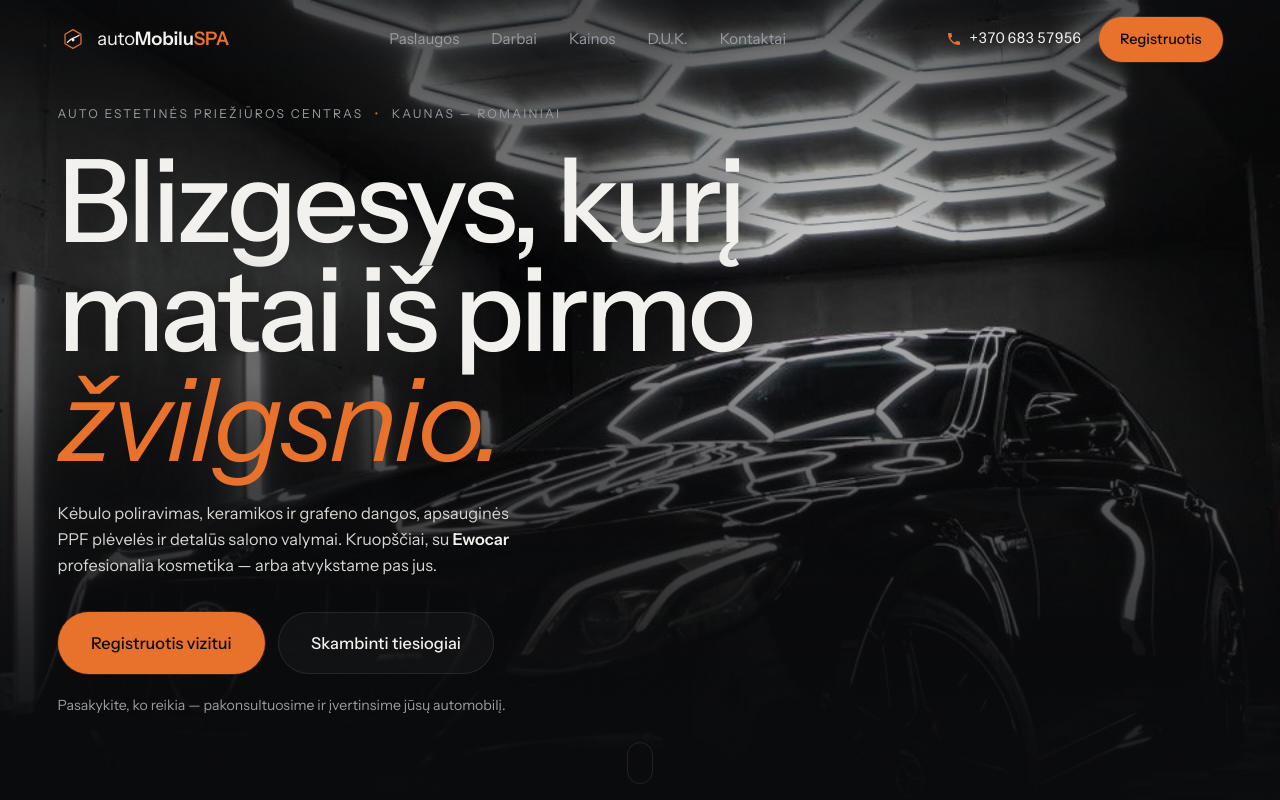
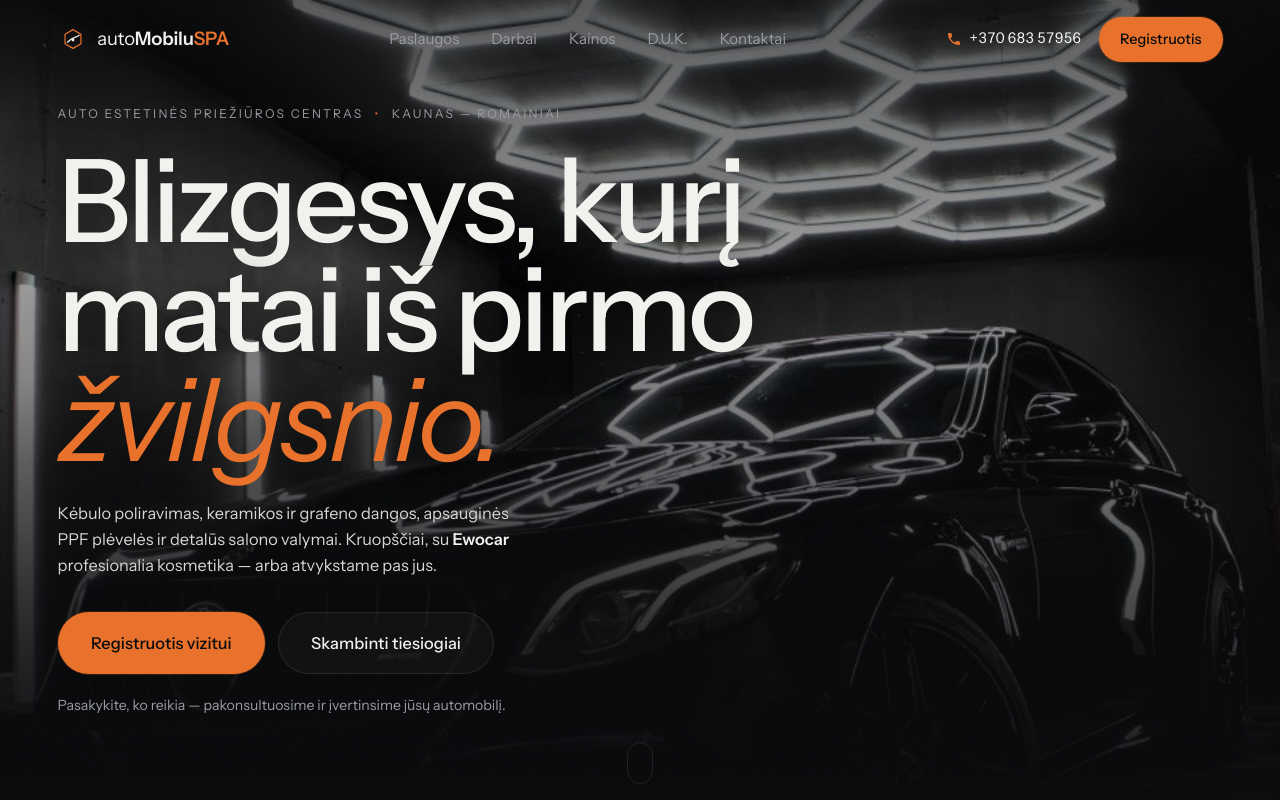
Before and after one commit to evolviainfo-eng/automobiluspa, a plain HTML site: page index.html in a window 1280 px wide. Shown: the top 800 px of the page. Drawn offline with nearby package versions, Linux system fonts and the light colour scheme; a web font is replaced by a local one.

Commit message:
Remove hero inspection-lamp + hint; clean static hero
Dropped the mouse-follow 'lamp' reveal and the 'Vesk pelę' hint per client;
hero base image brightened so it reads well on its own.

Co-Authored-By: Claude Opus 4.8 <noreply@anthropic.com>

```diff
--- a/css/style.css
+++ b/css/style.css
@@ -109,27 +109,9 @@ html{scrollbar-color:var(--accent) var(--bg)}
    HERO — full-bleed + interactive inspection lamp
    ============================================================ */
 .hero{position:relative;min-height:100svh;display:flex;flex-direction:column;justify-content:flex-end;overflow:hidden;isolation:isolate;padding-top:clamp(6rem,13vh,8.5rem)}
-.hero__media{position:absolute;inset:0;z-index:-2;cursor:crosshair}
+.hero__media{position:absolute;inset:0;z-index:-2}
 .hero__img{position:absolute;inset:0;width:100%;height:100%;object-fit:cover;object-position:center 42%}
-.hero__img--base{filter:brightness(.62) saturate(.92) contrast(1.02)}
-/* the "lamp": brighter graded copy revealed through a soft radial mask that follows the pointer */
-.hero__img--glow{
-  filter:brightness(1.18) saturate(1.12) contrast(1.06);
-  --mx:50%;--my:44%;--lr:min(34vw,420px);
-  -webkit-mask-image:radial-gradient(circle var(--lr) at var(--mx) var(--my),#000 0,rgba(0,0,0,.55) 46%,transparent 72%);
-          mask-image:radial-gradient(circle var(--lr) at var(--mx) var(--my),#000 0,rgba(0,0,0,.55) 46%,transparent 72%);
-  opacity:0;transition:opacity .6s var(--ease);
-}
-.hero__media.lamp-on .hero__img--glow{opacity:1}
-.hero__lamp-hint{
-  position:absolute;left:50%;top:44%;transform:translate(-50%,-50%);
-  font-size:.72rem;letter-spacing:.16em;text-transform:uppercase;color:rgba(255,255,255,.62);
-  padding:.5rem .85rem;border:1px solid rgba(255,255,255,.16);border-radius:100px;
-  background:rgba(10,11,13,.3);backdrop-filter:blur(6px);pointer-events:none;
-  opacity:0;transition:opacity .5s var(--ease);white-space:nowrap;
-}
-.hero__media:hover .hero__lamp-hint{opacity:0}
-.hero.hint-show .hero__lamp-hint{opacity:1}
+.hero__img--base{filter:brightness(.72) saturate(1.02) contrast(1.04)}
 .hero__grad{position:absolute;inset:0;z-index:-1;
   background:linear-gradient(180deg,rgba(10,11,13,.55) 0%,rgba(10,11,13,.15) 34%,rgba(10,11,13,.55) 68%,rgba(10,11,13,.96) 100%);}
 .hero__grad::after{content:"";position:absolute;inset:0;background:radial-gradient(120% 80% at 15% 90%,rgba(10,11,13,.7),transparent 55%)}
@@ -370,7 +352,6 @@ a.c-v:hover{color:var(--accent)}
   .nav__phone span{display:none}
   .nav__book{--ph:1.05rem}
   .callbar{display:flex}
-  .hero__lamp-hint{display:none}
   .hero__eyebrow{letter-spacing:.1em;gap:.45rem;margin-bottom:1rem}
   .sec-head--split{flex-direction:column;align-items:flex-start}
   .sec-head--split .sec-head__sub{text-align:left}
--- a/index.html
+++ b/index.html
@@ -59,10 +59,8 @@
 
   <!-- ================= HERO ================= -->
   <section class="hero" id="hero">
-    <div class="hero__media" id="lamp">
+    <div class="hero__media">
       <img class="hero__img hero__img--base" src="assets/img/hero.jpg" alt="Poliruotas ir keramika dengtas automobilis autoMobiluSPA studijoje" width="1400" height="1050">
-      <img class="hero__img hero__img--glow" src="assets/img/hero.jpg" alt="" aria-hidden="true" width="1400" height="1050">
-      <span class="hero__lamp-hint" id="lampHint">Vesk pelę — apžiūrėk blizgesį</span>
     </div>
     <div class="hero__grad"></div>
     <div class="hero__inner">
--- a/js/main.js
+++ b/js/main.js
@@ -66,42 +66,7 @@
     addEventListener('visibilitychange', () => { if (!document.hidden) forceInView(); });
   }
 
-  /* ================= HERO — inspection lamp ================= */
   const hero = $('#hero');
-  const media = $('#lamp');
-  const glow = $('.hero__img--glow');
-  if (hero && media && glow) {
-    const setLamp = (px, py, r) => {
-      glow.style.setProperty('--mx', px + '%');
-      glow.style.setProperty('--my', py + '%');
-      if (r) glow.style.setProperty('--lr', r);
-    };
-    if (finePointer && !reduce) {
-      hero.classList.add('hint-show');
-      let raf = 0, tx = 50, ty = 44, cx = 50, cy = 44;
-      const loop = () => { cx += (tx - cx) * 0.16; cy += (ty - cy) * 0.16; setLamp(cx.toFixed(1), cy.toFixed(1)); raf = requestAnimationFrame(loop); };
-      media.addEventListener('pointerenter', () => { media.classList.add('lamp-on'); if (!raf) loop(); });
-      media.addEventListener('pointermove', (e) => {
-        const b = media.getBoundingClientRect();
-        tx = ((e.clientX - b.left) / b.width) * 100;
-        ty = ((e.clientY - b.top) / b.height) * 100;
-        hero.classList.remove('hint-show');
-      });
-      media.addEventListener('pointerleave', () => { media.classList.remove('lamp-on'); cancelAnimationFrame(raf); raf = 0; });
-    } else if (!reduce) {
-      // mobile / coarse pointer: light gently drifts across the panel on its own
-      media.classList.add('lamp-on');
-      let t = 0;
-      const drift = () => {
-        t += 0.006;
-        const px = 50 + Math.sin(t) * 30;
-        const py = 44 + Math.sin(t * 1.7) * 16;
-        setLamp(px.toFixed(1), py.toFixed(1), 'min(52vw,380px)');
-        requestAnimationFrame(drift);
-      };
-      drift();
-    }
-  }
 
   /* ================= WORKS rail ================= */
   const rail = $('#rail');
```
